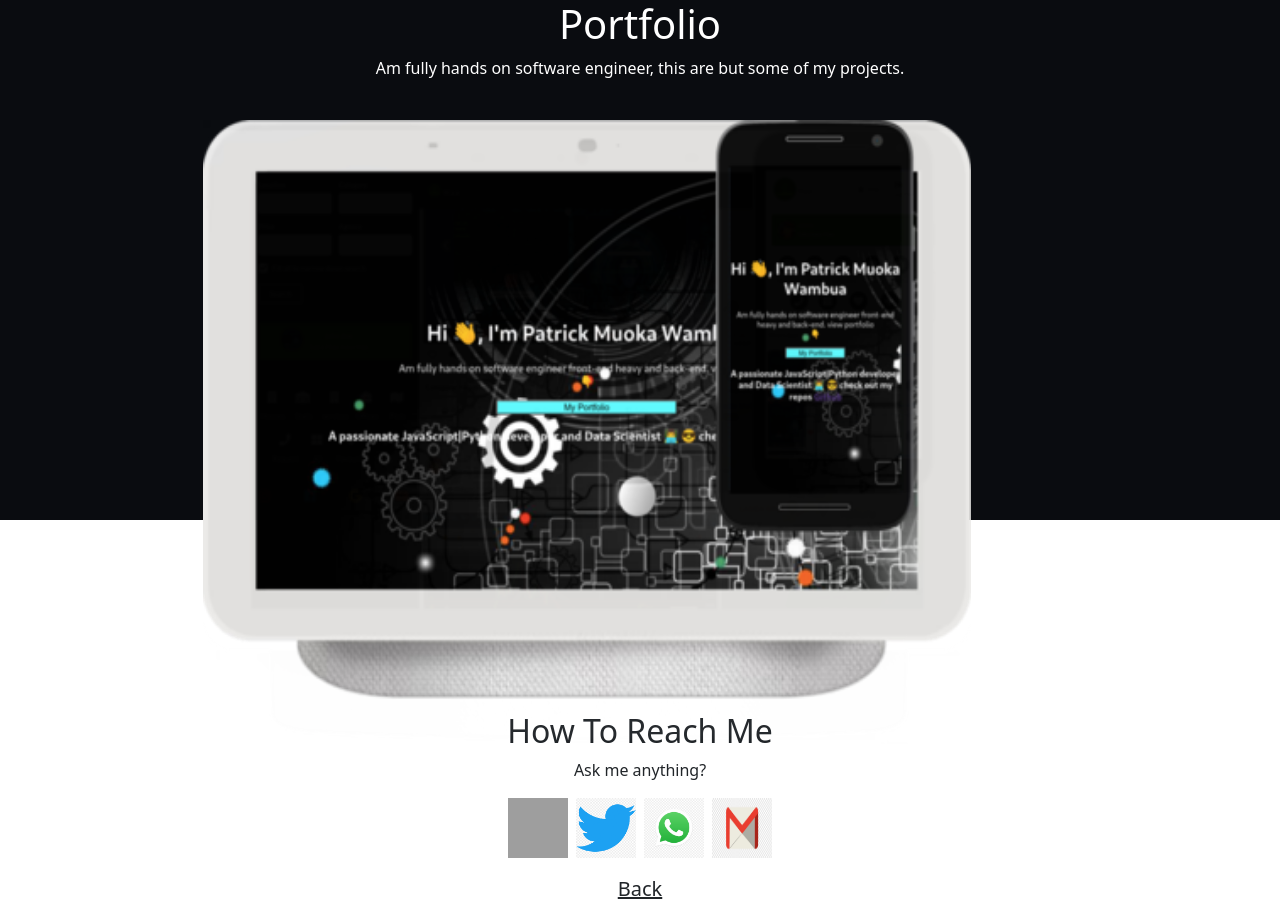
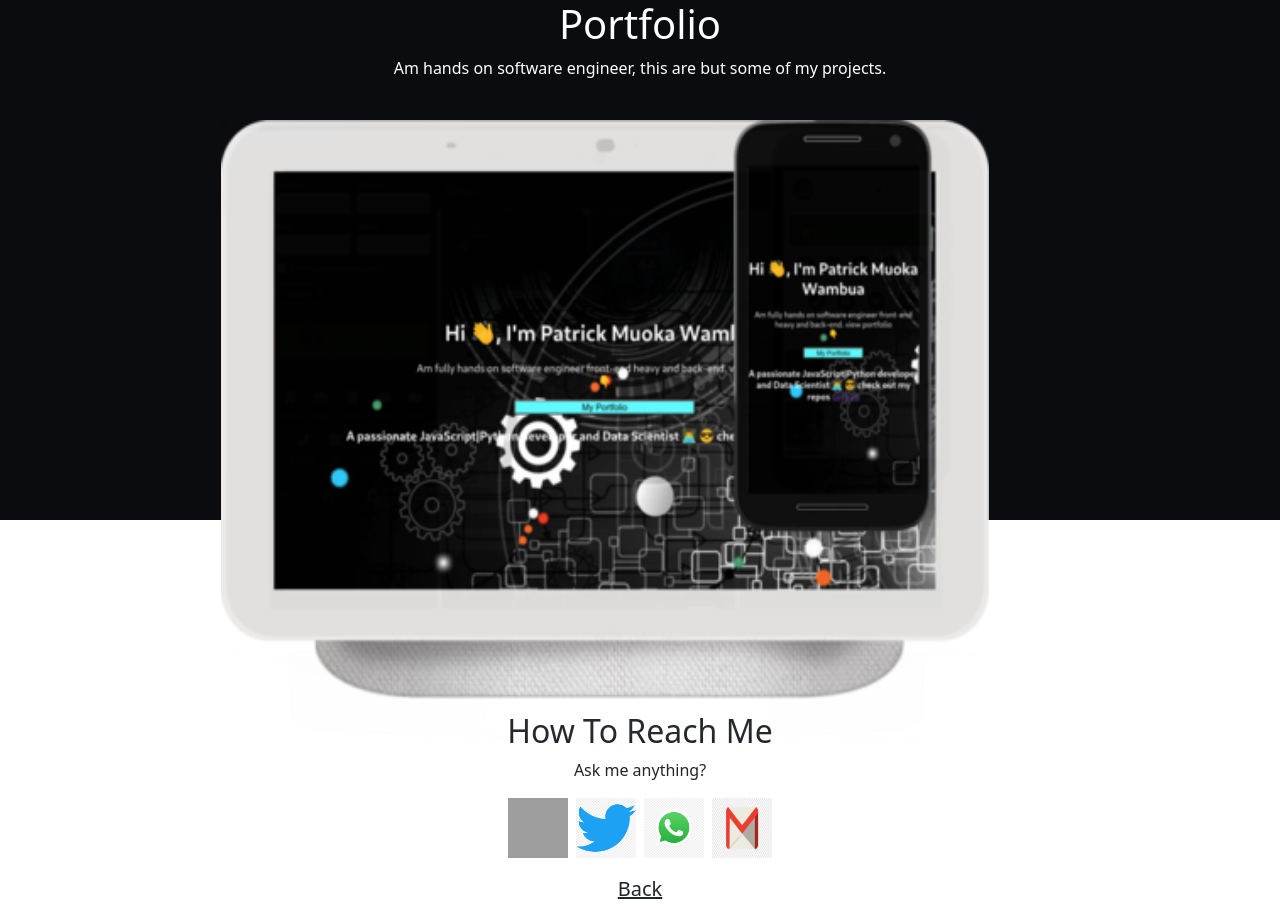
Before and after one commit to MuokaPWambua/muokapwambua.github.io, a React (Create React App) app: page / in a window 1280 px wide. Both pictures are taken after a click on the button "My Portfolio". Built offline with nearby package versions, Linux system fonts and the light colour scheme; grey boxes are pictures that could not be loaded.

Commit message:
update commit

```diff
--- a/src/Portfolio.js
+++ b/src/Portfolio.js
@@ -11,7 +11,7 @@ export default function Portfolio ({setPortfolio}){
      <div className='p-bg'>
         <div>
          <h1>Portfolio</h1>
-         <p>Am fully hands on software engineer, this are but some of my projects.</p>
+         <p>Am hands on software engineer, this are but some of my projects.</p>
          <div id={'p-animate'}></div>
         </div>
      </div>
```
